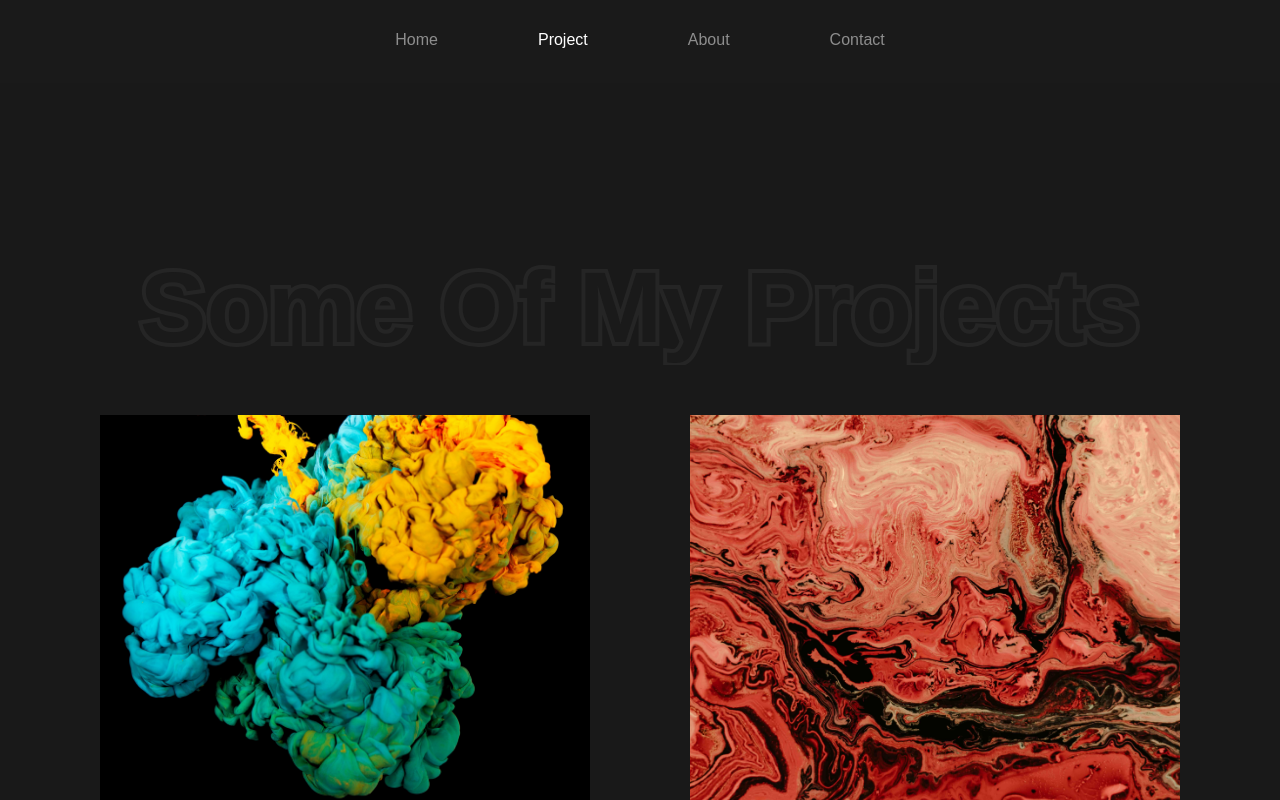
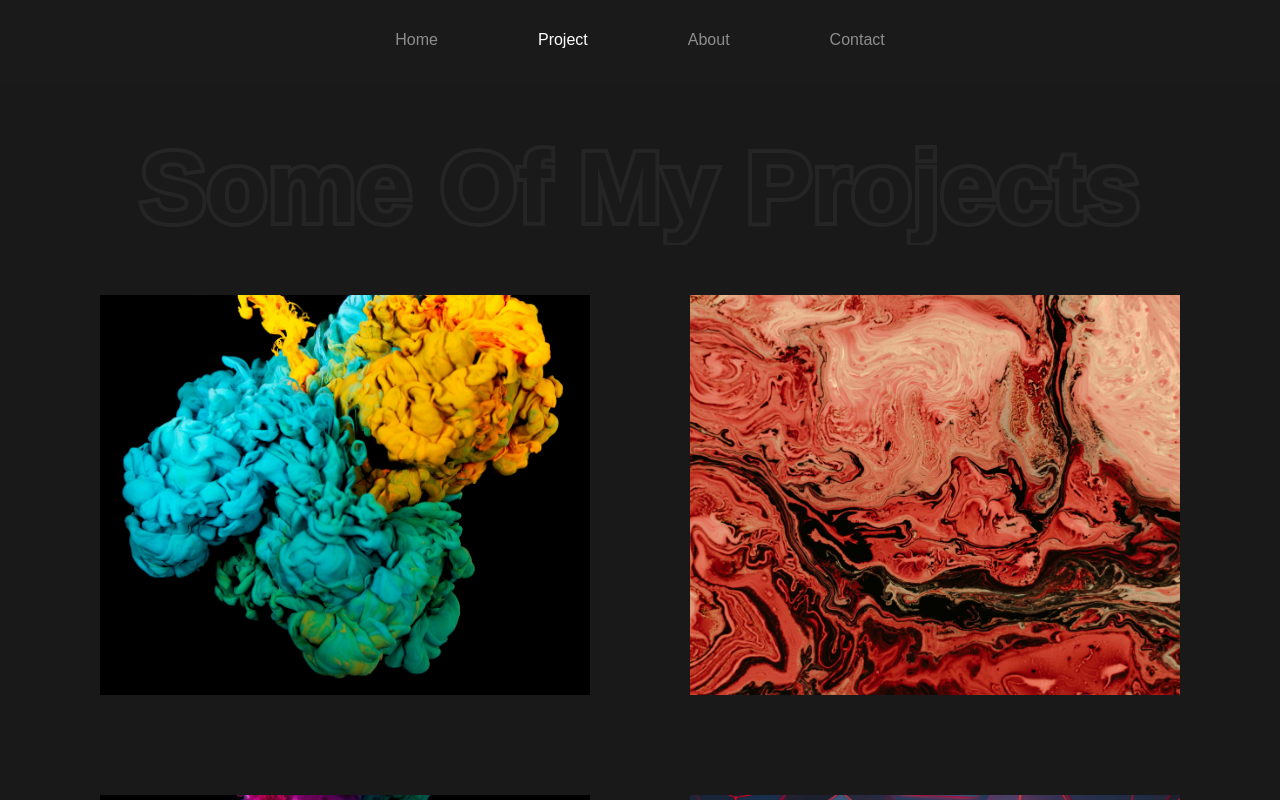
Before and after one commit to Bohdan-Ta/Resume, a React (Create React App) app: page /project in a window 1280 px wide. Shown: the top 800 px of the page. Built offline with nearby package versions, Linux system fonts and the light colour scheme.

Commit message:
fix style Project

```diff
--- a/src/components/Project/index.jsx
+++ b/src/components/Project/index.jsx
@@ -8,7 +8,7 @@ import projectFourth from '../../images/project-4.jpg'
 
 const ProjectContainer = styled.div`
 	min-height: 100vh;
-	padding: 150px 100px 100px;
+	padding: 30px 100px 100px;
 
 	h1 {
 		font-size: 100px;
```
